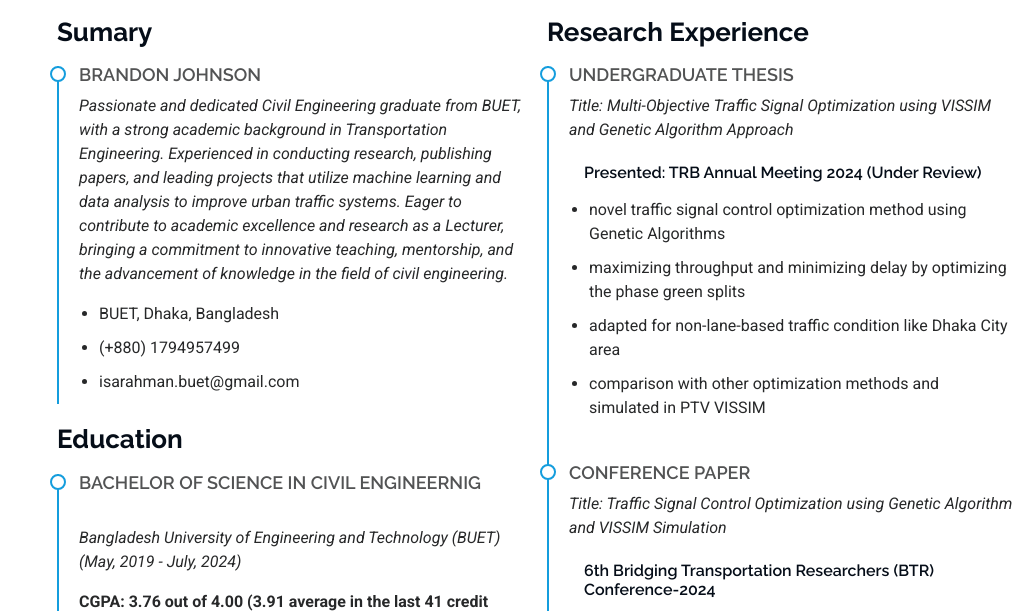
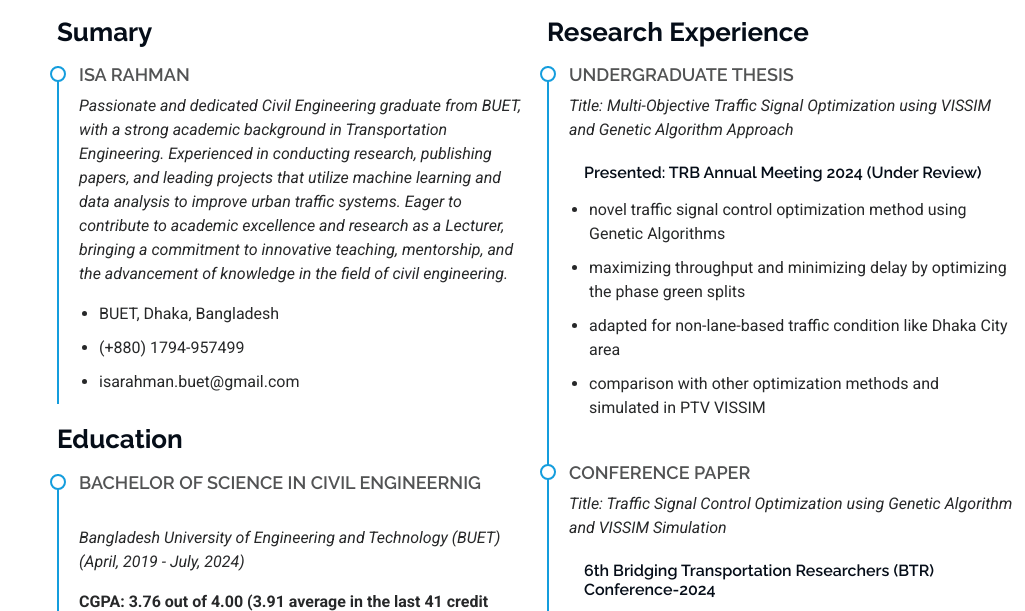
Before and after one commit to IsaRahman/isarahman.github.io, a plain HTML site: page index.html in a window 1280 px wide. Shown: the part 2324-2935 px from the top of the page, without its empty margins (255-1280 px from the left). Drawn offline with Linux system fonts and the light colour scheme.

Commit message:
Update index.html

```diff
--- a/index.html
+++ b/index.html
@@ -271,11 +271,11 @@
             <h3 class="resume-title">Sumary</h3>
 
             <div class="resume-item pb-0">
-              <h4>Brandon Johnson</h4>
+              <h4>Isa Rahman</h4>
               <p><em>Passionate and dedicated Civil Engineering graduate from BUET, with a strong academic background in Transportation Engineering. Experienced in conducting research, publishing papers, and leading projects that utilize machine learning and data analysis to improve urban traffic systems. Eager to contribute to academic excellence and research as a Lecturer, bringing a commitment to innovative teaching, mentorship, and the advancement of knowledge in the field of civil engineering.</em></p>
               <ul>
                 <li>BUET, Dhaka, Bangladesh</li>
-                <li>(+880) 1794957499</li>
+                <li>(+880) 1794-957499</li>
                 <li>isarahman.buet@gmail.com</li>
               </ul>
             </div><!-- End Resume Item -->
@@ -290,7 +290,7 @@
 
             <div class="resume-item">
               <h4>Bachelor of Science in Civil Engineernig</h4><br>
-              <p><em>Bangladesh University of Engineering and Technology (BUET)   <i>(May, 2019 - July, 2024)</i> </em></p>
+              <p><em>Bangladesh University of Engineering and Technology (BUET)   <i>(April, 2019 - July, 2024)</i> </em></p>
               <b>CGPA: 3.76 out of 4.00 (3.91 average in the last 41 credit  hours)</b><br><br>
               <b>*Relevant Coursework</b>
               <ol>
```
